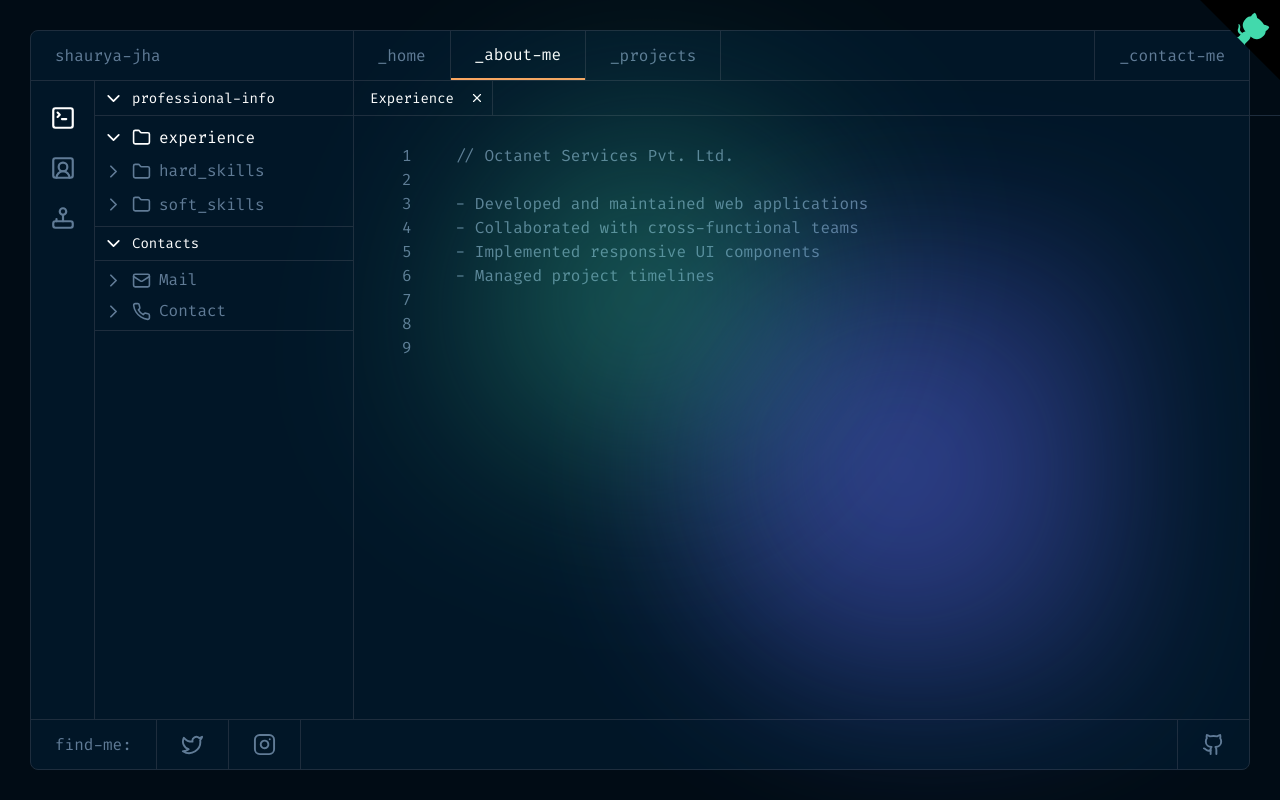
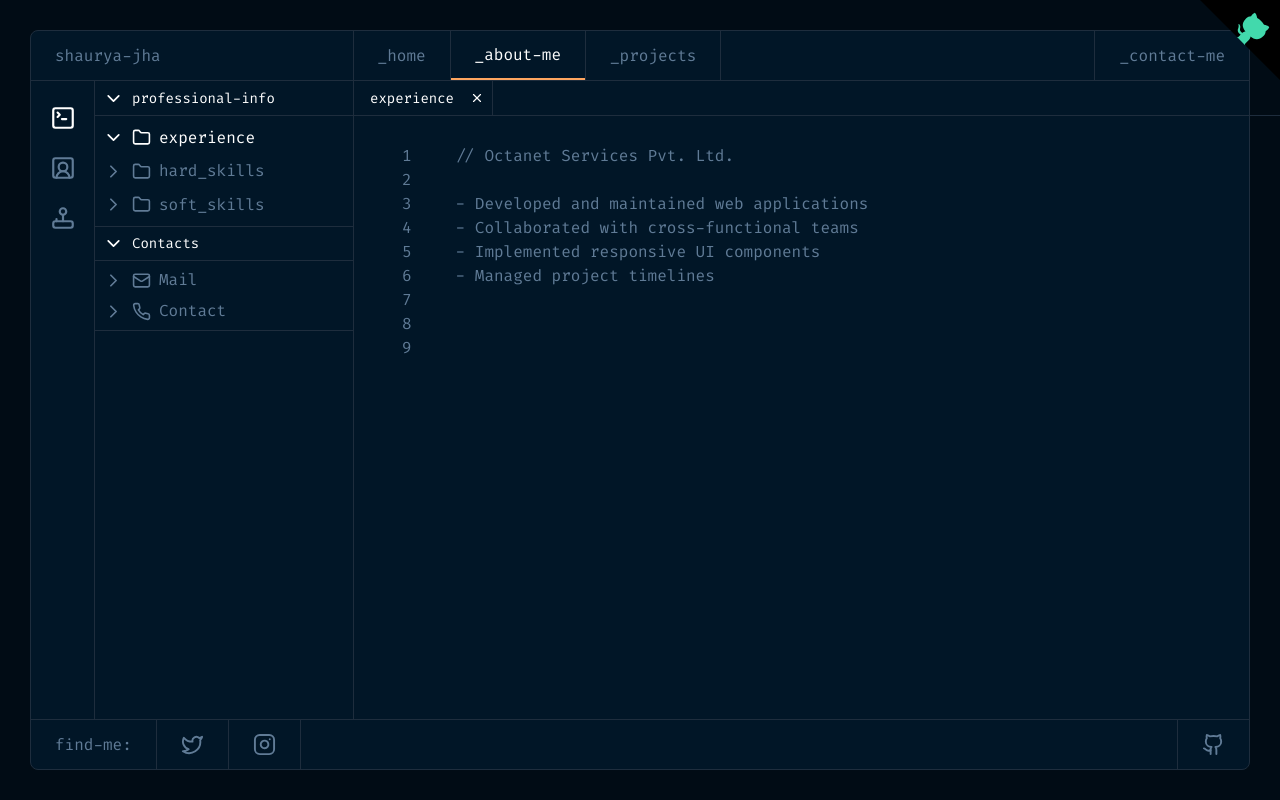
Before and after one commit to shaurya35/Portfolio, a Next.js app: page /about-me in a window 1280 px wide. Built offline with nearby package versions, Linux system fonts and the light colour scheme.

Commit message:
Add tab fix

```diff
--- a/src/app/layout.js
+++ b/src/app/layout.js
@@ -3,7 +3,6 @@ import "./globals.css";
 import Header from "../components/Header";
 import Footer from "../components/Footer";
 import GithubCorner from "../components/GithubCorner";
-import GithubLogo from "../components/GithubLogo";
 
 const inter = Inter({ subsets: ["latin"] });
 
@@ -23,8 +22,6 @@ export default function RootLayout({ children }) {
       <body className={inter.className}>
         <div className="bg-black-100 w-screen h-screen overflow-hidden flex items-center justify-center">
           <div className="bg-black-200 m-[15px] lg:m-[30px] rounded-lg border border-white flex flex-col w-[calc(100%-30px)] lg:w-[calc(100%-60px)] h-[calc(100%-30px)] lg:h-[calc(100%-60px)]">
-            <div className="css-blurry-gradient-blue"></div>
-            <div className="css-blurry-gradient-green"></div>
             <GithubCorner />
             <Header />
             {children}
--- a/src/app/page.js
+++ b/src/app/page.js
@@ -6,6 +6,8 @@ import Typewriter from "typewriter-effect";
 export default function Home() {
   return (
     <main className="h-[calc(100%-100px)] text-gray-custom font-fira-code flex justify-evenly items-center">
+      <div className="css-blurry-gradient-blue"></div>
+      <div className="css-blurry-gradient-green"></div>
       <div className=" h-[355px] ">
         <div className=" h-[194px] flex flex-col justify-start ">
           <div className="text-[18px] text-white-custom pl-[6px]">
--- a/src/components/panels/ProfessionalInfo.jsx
+++ b/src/components/panels/ProfessionalInfo.jsx
@@ -200,6 +200,23 @@ const ProfessionalInfo = ({ category, h1, h2, h3 }) => {
     }
   };
 
+  const getTabText = () => {
+    switch (activePanel) {
+      case "h1":
+        return h1;
+      case "h2":
+        return h2;
+      case "h3":
+        return h3;
+      case "mail":
+        return "Mail";
+      case "contact":
+        return "Contact";
+      default:
+        return "Experience";
+    }
+  };
+
   return (
     <main className="flex flex-row h-full">
       <aside className="w-[259px] border-r border-white h-full">
@@ -292,7 +309,7 @@ const ProfessionalInfo = ({ category, h1, h2, h3 }) => {
       </aside>
       <div>
         <div>
-          <Tab text="Experience" />
+        <Tab text={getTabText()} />
         </div>
         <div>{renderContent()}</div>
       </div>
```
